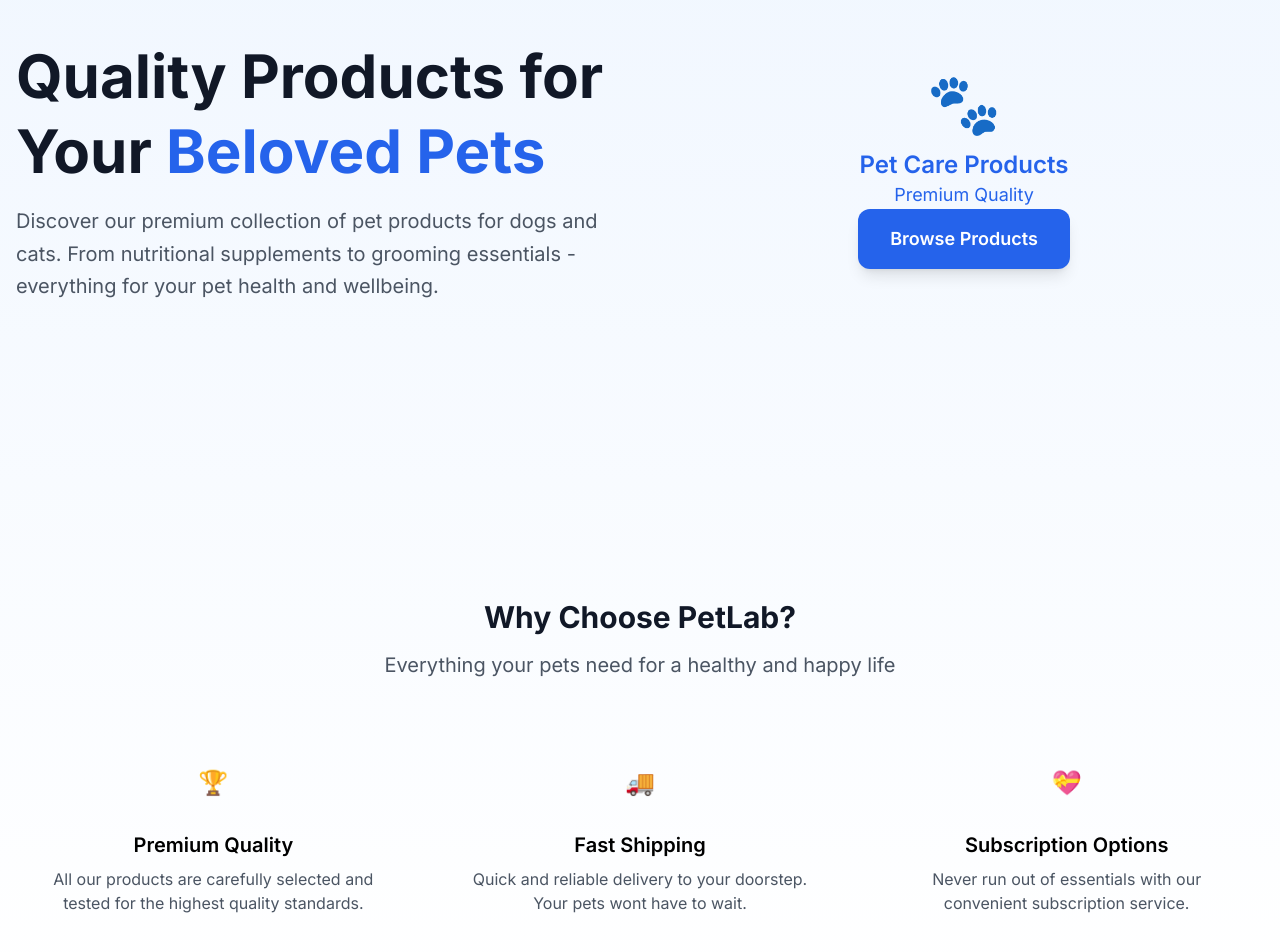
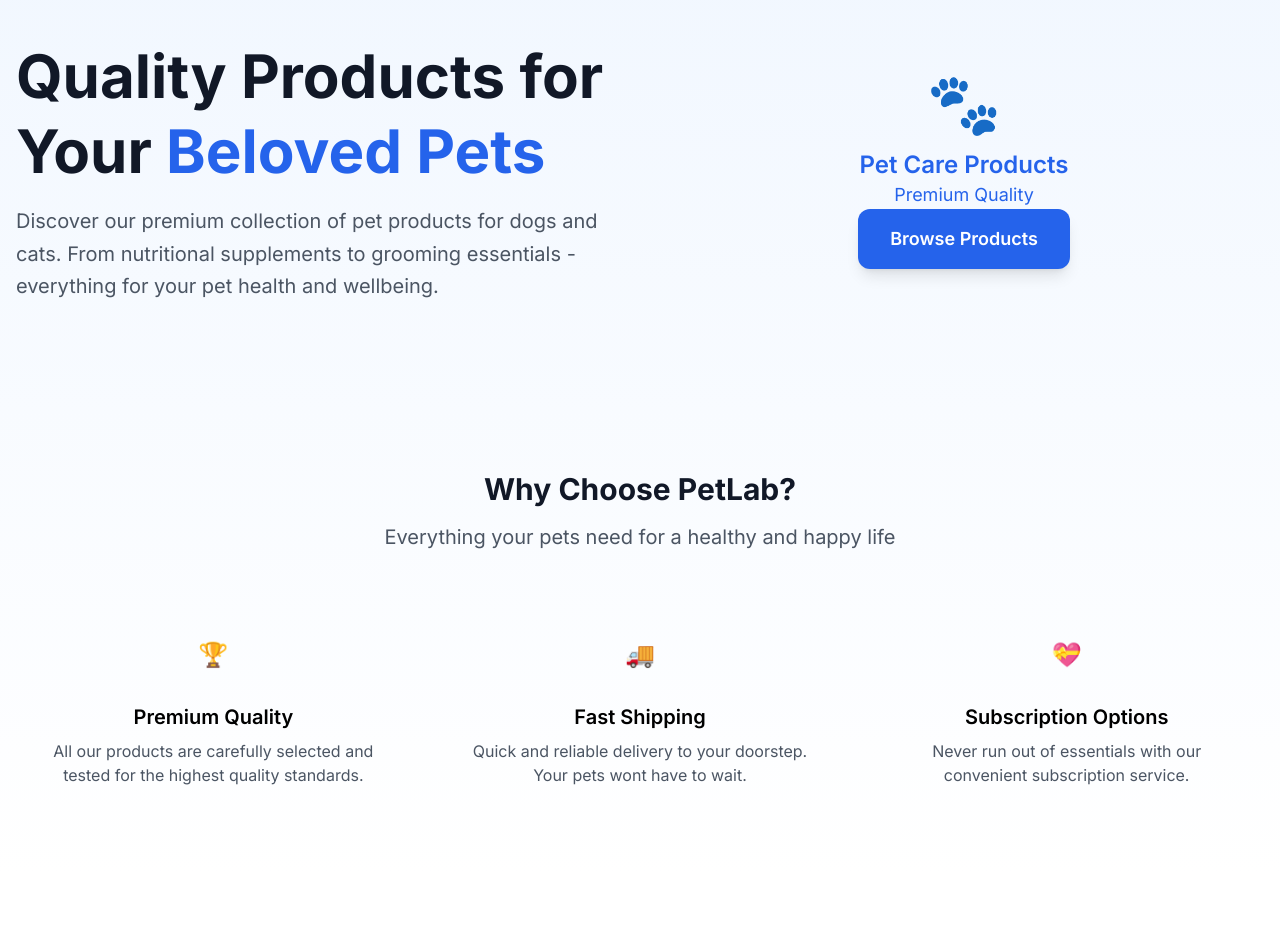
Before and after one commit to Inna-Mykytiuk/petlabco-test, a Next.js app: page / in a window 1280 px wide. Shown: the part 258-1210 px from the top of the page. After the commit the page ends 1133 px from the top, so only its background shows below. Built offline with nearby package versions, Linux system fonts and the light colour scheme.

Commit message:
refactorind/bug fixes

```diff
--- a/app/page.tsx
+++ b/app/page.tsx
@@ -4,7 +4,7 @@
   return (
     <div className="bg-gradient-to-b from-blue-50 to-white">
       {/* Hero Section */}
-      <section className="container mx-auto px-4 py-16">
+      <section className="container mx-auto px-4 pt-16">
         <div className="grid items-center gap-12 lg:grid-cols-2">
           {/* Content */}
           <div className="space-y-8">
@@ -45,7 +45,7 @@
       </section>
 
       {/* Features Section */}
-      <section className="container mx-auto px-4 py-16">
+      <section className="container mx-auto px-4 pb-16">
         <div className="mb-12 text-center">
           <h2 className="mb-4 text-3xl font-bold text-[#111827]">
             Why Choose PetLab?
--- a/app/products/page.tsx
+++ b/app/products/page.tsx
@@ -60,7 +60,6 @@
     );
   }
 
-  // Розрахувати результати для поточної сторінки
   const startResult =
     pagination.totalItems > 0
       ? (pagination.currentPage - 1) * pagination.itemsPerPage + 1
@@ -114,7 +113,6 @@
               {filteredProducts.length > 0 ? (
                 <>
                   <ProductTable />
-                  {/* Завжди показувати пагінацію якщо є більше однієї сторінки */}
                   <Pagination />
                 </>
               ) : (
--- a/components/FiltersSidebar.tsx
+++ b/components/FiltersSidebar.tsx
@@ -21,7 +21,6 @@
   // Debounce search input
   const debouncedSearch = useDebounce(localSearch, 300);
 
-  // Update Redux store when debounced search changes
   useEffect(() => {
     if (debouncedSearch !== filters.search) {
       dispatch(setFilters({ search: debouncedSearch }));
@@ -137,7 +136,9 @@
           <div className="text-sm text-[#4b5563]">
             <div className="mb-2 font-medium">Active Filters:</div>
             <ul className="space-y-1 text-xs">
-              {filters.search && <li>• Search: "{filters.search}"</li>}
+              {filters.search && (
+                <li>• Search: &quot;{filters.search}&quot;</li>
+              )}
               {(filters.priceMin || filters.priceMax) && (
                 <li>
                   • Price: {filters.priceMin || "0"} - {filters.priceMax || "∞"}
--- a/components/StoreProvider.tsx
+++ b/components/StoreProvider.tsx
@@ -1,7 +1,7 @@
 "use client";
 
 import { AppStore, makeStore } from "@/lib/store";
-import { useRef } from "react";
+import { useEffect, useState } from "react";
 import { Provider } from "react-redux";
 import { persistStore } from "redux-persist";
 import { PersistGate } from "redux-persist/integration/react";
@@ -11,16 +11,21 @@
 }: {
   children: React.ReactNode;
 }) {
-  const storeRef = useRef<AppStore>(null);
+  const [store, setStore] = useState<AppStore | null>(null);
 
-  if (!storeRef.current) {
-    storeRef.current = makeStore();
+  useEffect(() => {
+    const newStore = makeStore();
+    setStore(newStore);
+  }, []);
+
+  if (!store) {
+    return <>{children}</>;
   }
 
-  const persistor = persistStore(storeRef.current);
+  const persistor = persistStore(store);
 
   return (
-    <Provider store={storeRef.current}>
+    <Provider store={store}>
       <PersistGate loading={null} persistor={persistor}>
         {children}
       </PersistGate>
```
